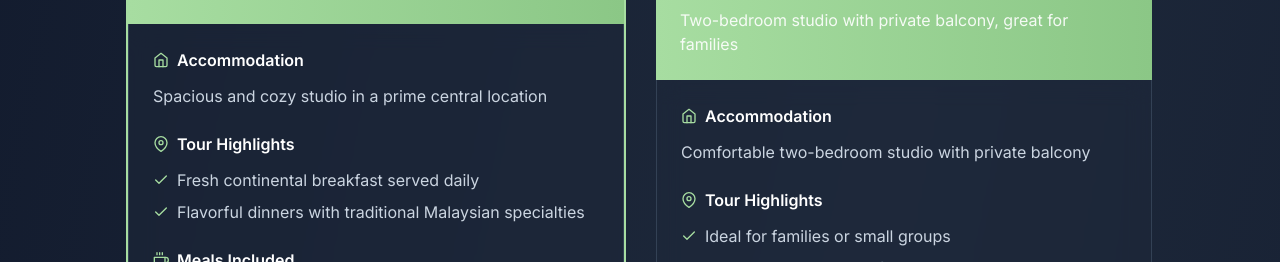
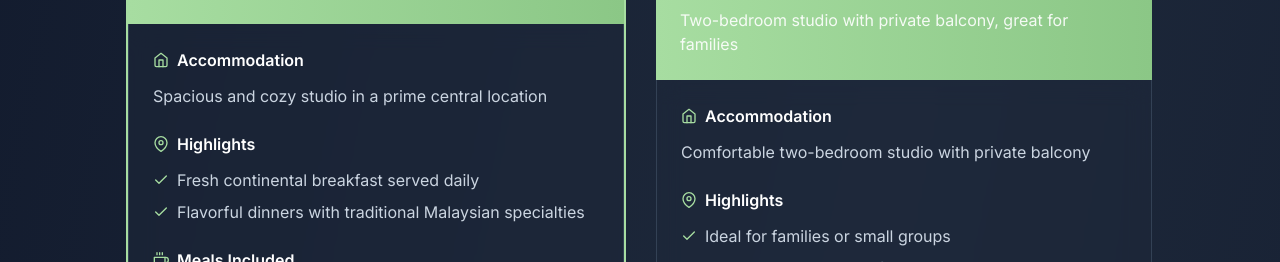
Before and after one commit to callmeniyu/yatikitchen, a Next.js app: page / in a window 1280 px wide. Shown: the part 1862-2124 px from the top of the page. Built offline with nearby package versions, Linux system fonts and the light colour scheme.

Commit message:
remove tour from packages

```diff
--- a/components/Packages.tsx
+++ b/components/Packages.tsx
@@ -104,7 +104,8 @@ export default function Packages() {
 
                 <div className="mb-6">
                   <h4 className="font-semibold text-white flex items-center mb-3">
-                    <FiMapPin className="mr-2 text-[#a7dda1]" /> Tour Highlights
+                    <FiMapPin className="mr-2 text-[#a7dda1]" />
+                    Highlights
                   </h4>
                   <ul className="text-slate-300 space-y-2">
                     {pkg.highlights.slice(1, 3).map((item, i) => (
```
